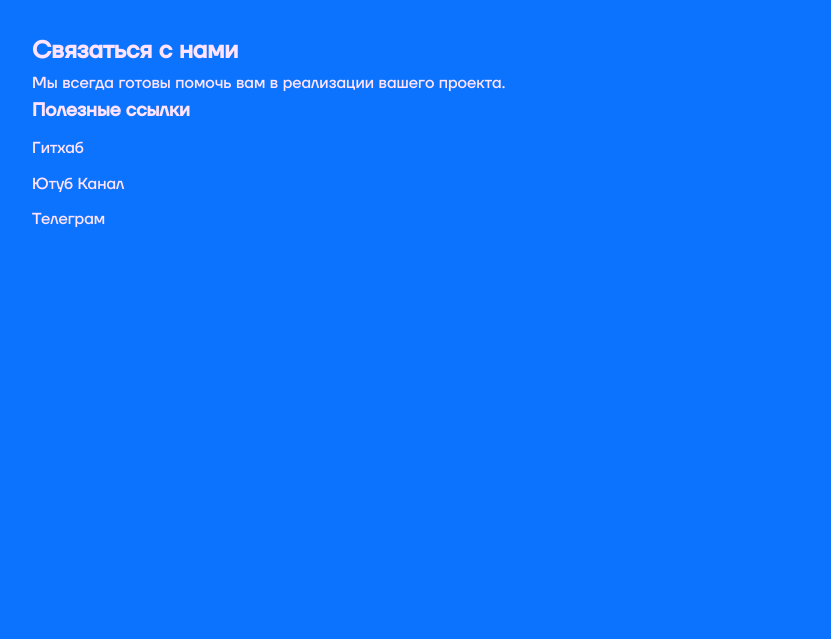
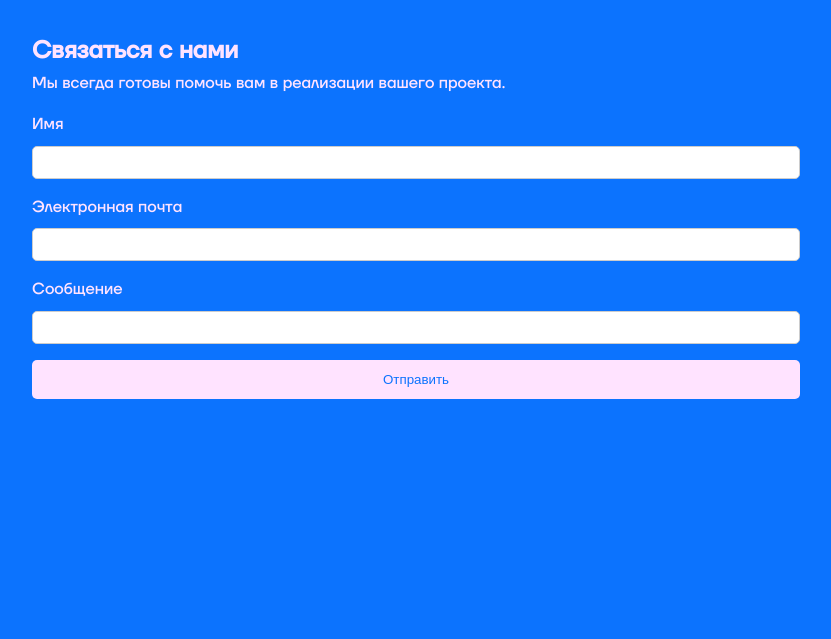
Before and after one commit to ssshmyaks/website_arut, a Django app: page /contact.html in a window 1280 px wide. Shown: the part 83-722 px from the top of the page, without its empty margins (224-1055 px from the left). Run offline with Django 5.2, Linux system fonts and the light colour scheme.

Commit message:
add form

```diff
--- a/app/templates/contact.html
+++ b/app/templates/contact.html
@@ -27,12 +27,16 @@
             <div class="podpis">
                 <h2>Связаться с нами</h2>
                 <p>Мы всегда готовы помочь вам в реализации вашего проекта.</p>
-                <h3>Полезные ссылки</h3>
-                <ul class="Socials">
-                    <a href="https://github.com/ArmenDev"><li><i class="fa-brands fa-github"></i> Гитхаб</li></a>
-                    <a href=""><li><i class="fa-brands fa-youtube"></i> Ютуб Канал</li></a>
-                    <a href="https://t.me/ARMENDEV"><li><i class="fa-solid fa-paper-plane"></i> Телеграм</li></a>
-                </ul>
+                <form id="contact">
+                    {% csrf_token %}
+                    <label for="name">Имя</label>
+                    <input type="text" id="name" required>
+                    <label for="email">Электронная почта</label>
+                    <input type="email" id="email" required>
+                    <label for="msg">Сообщение</label>
+                    <input type="text" id="msg" required>
+                    <button form="contact">Отправить</button>
+                </form>
             </div>
         </section>
     </main>
```
